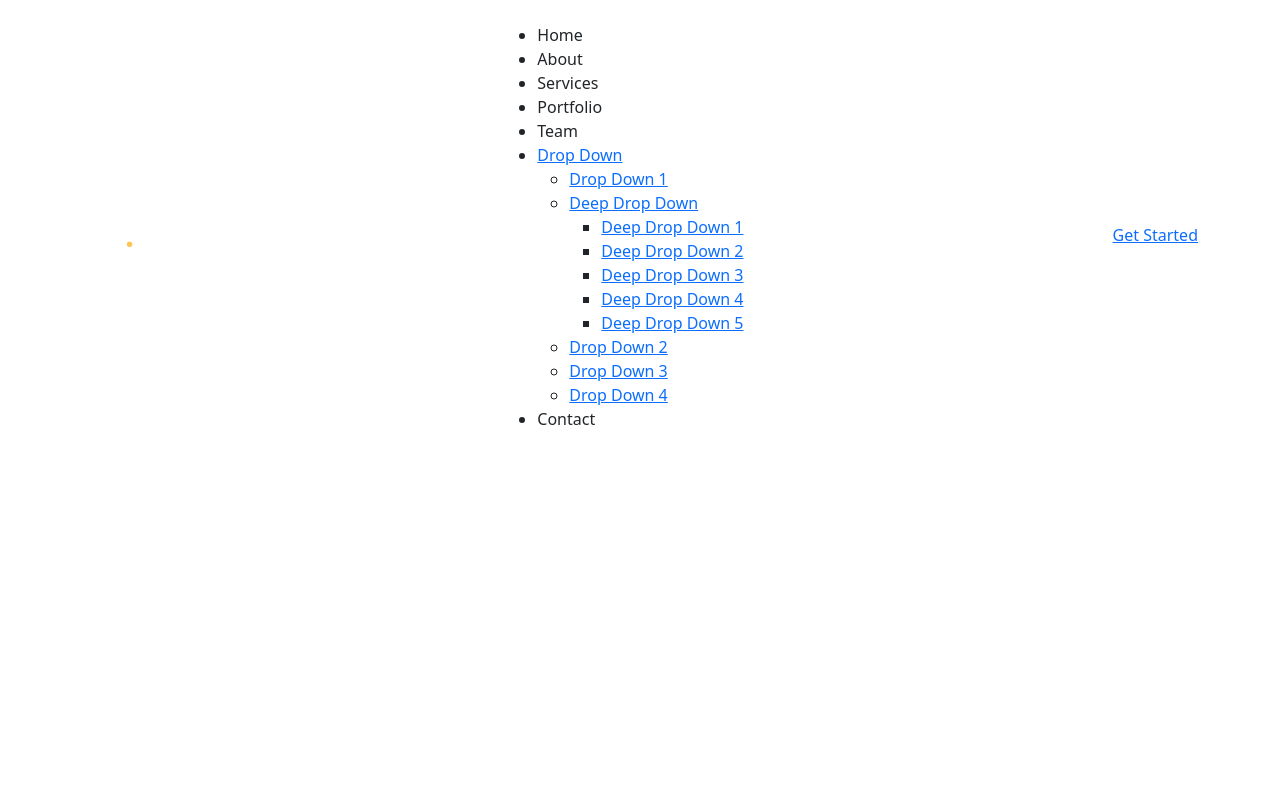
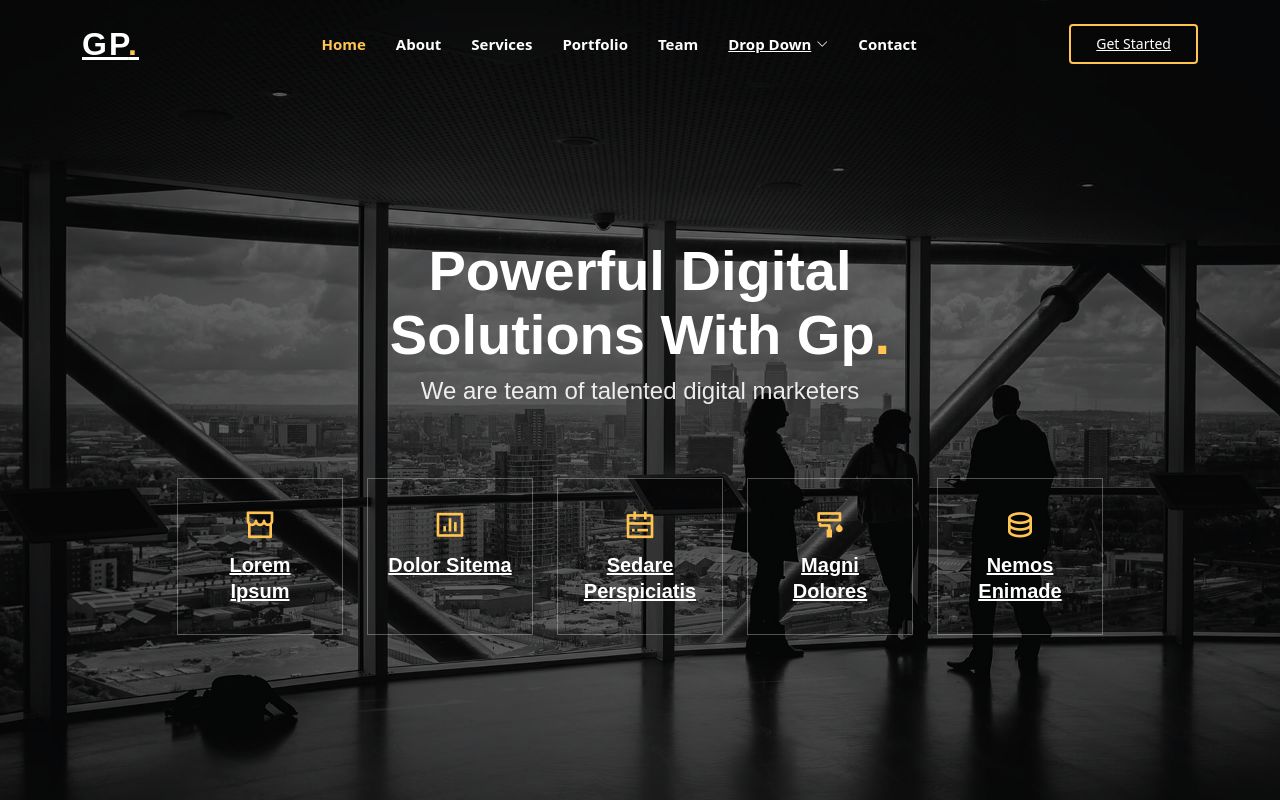
Before and after one commit to artem-evko/web-nine, a React (Create React App) app: page / in a window 1280 px wide. Built offline with nearby package versions, Linux system fonts and the light colour scheme.

Commit message:
add a hero component to the app

```diff
--- a/package.json
+++ b/package.json
@@ -7,11 +7,15 @@
     "@testing-library/react": "^13.4.0",
     "@testing-library/user-event": "^13.5.0",
     "bootstrap": "^5.3.2",
+    "bootstrap-icons": "^1.11.2",
+    "font-awesome": "^4.7.0",
     "jquery": "^3.7.1",
     "popper.js": "^1.16.1",
     "react": "^18.2.0",
+    "react-bootstrap-icons": "^1.10.3",
     "react-dom": "^18.2.0",
     "react-scripts": "5.0.1",
+    "remixicon-react": "^1.0.0",
     "web-vitals": "^2.1.4"
   },
   "scripts": {
--- a/public/index.html
+++ b/public/index.html
@@ -9,12 +9,15 @@
       name="description"
       content="Web site created using create-react-app"
     />
+    <script src="https://use.fontawesome.com/releases/v5.0.8/js/all.js"></script>
     <link rel="apple-touch-icon" href="%PUBLIC_URL%/logo192.png" />
+    <link href="https://cdn.jsdelivr.net/npm/remixicon@3.6.0/fonts/remixicon.css" rel="stylesheet">
     <!--
       manifest.json provides metadata used when your web app is installed on a
       user's mobile device or desktop. See https://developers.google.com/web/fundamentals/web-app-manifest/
     -->
     <link rel="manifest" href="%PUBLIC_URL%/manifest.json" />
+
     <!--
       Notice the use of %PUBLIC_URL% in the tags above.
       It will be replaced with the URL of the `public` folder during the build.
--- a/src/App.css
+++ b/src/App.css
@@ -68,3 +68,448 @@
 #header .logo img {
   max-height: 40px;
 }
+
+/*--------------------------------------------------------------
+#  Get Startet Button
+--------------------------------------------------------------*/
+.get-started-btn {
+  color: #fff;
+  border-radius: 4px;
+  padding: 7px 25px 8px 25px;
+  white-space: nowrap;
+  transition: 0.3s;
+  font-size: 14px;
+  display: inline-block;
+  border: 2px solid #ffc451;
+}
+
+.get-started-btn:hover {
+  background: #ffbb38;
+  color: #343a40;
+}
+
+@media (max-width: 992px) {
+  .get-started-btn {
+    padding: 7px 20px 8px 20px;
+    margin-right: 15px;
+  }
+}
+
+/*--------------------------------------------------------------
+# Navigation Menu
+--------------------------------------------------------------*/
+/**
+* Desktop Navigation
+*/
+.navbar {
+  padding: 0;
+}
+
+.navbar ul {
+  margin: 0;
+  padding: 0;
+  display: flex;
+  list-style: none;
+  align-items: center;
+}
+
+.navbar li {
+  position: relative;
+}
+
+.navbar a,
+.navbar a:focus {
+  display: flex;
+  align-items: center;
+  justify-content: space-between;
+  padding: 10px 0 10px 30px;
+  font-size: 15px;
+  font-weight: 600;
+  color: #fff;
+  white-space: nowrap;
+  transition: 0.3s;
+}
+
+.navbar a i,
+.navbar a:focus i {
+  font-size: 12px;
+  line-height: 0;
+  margin-left: 5px;
+}
+
+.navbar a:hover,
+.navbar .active,
+.navbar .active:focus,
+.navbar li:hover>a {
+  color: #ffc451;
+}
+
+.navbar .dropdown ul {
+  display: block;
+  position: absolute;
+  left: 14px;
+  top: calc(100% + 30px);
+  margin: 0;
+  padding: 10px 0;
+  z-index: 99;
+  opacity: 0;
+  visibility: hidden;
+  background: #fff;
+  box-shadow: 0px 0px 30px rgba(127, 137, 161, 0.25);
+  transition: 0.3s;
+}
+
+.navbar .dropdown ul li {
+  min-width: 200px;
+}
+
+.navbar .dropdown ul a {
+  padding: 10px 20px;
+  font-size: 14px;
+  text-transform: none;
+  color: #151515;
+  font-weight: 400;
+}
+
+.navbar .dropdown ul a i {
+  font-size: 12px;
+}
+
+.navbar .dropdown ul a:hover,
+.navbar .dropdown ul .active:hover,
+.navbar .dropdown ul li:hover>a {
+  background-color: #ffc451;
+}
+
+.navbar .dropdown:hover>ul {
+  opacity: 1;
+  top: 100%;
+  visibility: visible;
+}
+
+.navbar .dropdown .dropdown ul {
+  top: 0;
+  left: calc(100% - 30px);
+  visibility: hidden;
+}
+
+.navbar .dropdown .dropdown:hover>ul {
+  opacity: 1;
+  top: 0;
+  left: 100%;
+  visibility: visible;
+}
+
+@media (max-width: 1366px) {
+  .navbar .dropdown .dropdown ul {
+    left: -90%;
+  }
+
+  .navbar .dropdown .dropdown:hover>ul {
+    left: -100%;
+  }
+}
+
+/**
+* Mobile Navigation
+*/
+.mobile-nav-toggle {
+  color: #fff;
+  font-size: 28px;
+  cursor: pointer;
+  display: none;
+  line-height: 0;
+  transition: 0.5s;
+}
+
+@media (max-width: 991px) {
+  .mobile-nav-toggle {
+    display: block;
+  }
+
+  .navbar ul {
+    display: none;
+  }
+}
+
+.navbar-mobile {
+  position: fixed;
+  overflow: hidden;
+  top: 0;
+  right: 0;
+  left: 0;
+  bottom: 0;
+  background: rgba(0, 0, 0, 0.9);
+  transition: 0.3s;
+  z-index: 999;
+}
+
+.navbar-mobile .mobile-nav-toggle {
+  position: absolute;
+  top: 15px;
+  right: 15px;
+}
+
+.navbar-mobile ul {
+  display: block;
+  position: absolute;
+  top: 55px;
+  right: 15px;
+  bottom: 15px;
+  left: 15px;
+  padding: 10px 0;
+  background-color: #fff;
+  overflow-y: auto;
+  transition: 0.3s;
+}
+
+.navbar-mobile a,
+.navbar-mobile a:focus {
+  padding: 10px 20px;
+  font-size: 15px;
+  color: #151515;
+}
+
+.navbar-mobile a:hover,
+.navbar-mobile .active,
+.navbar-mobile li:hover>a {
+  color: #151515;
+  background-color: #ffc451;
+}
+
+.navbar-mobile .getstarted,
+.navbar-mobile .getstarted:focus {
+  margin: 15px;
+}
+
+.navbar-mobile .dropdown ul {
+  position: static;
+  display: none;
+  margin: 10px 20px;
+  padding: 10px 0;
+  z-index: 99;
+  opacity: 1;
+  visibility: visible;
+  background: #fff;
+  box-shadow: 0px 0px 30px rgba(127, 137, 161, 0.25);
+}
+
+.navbar-mobile .dropdown ul li {
+  min-width: 200px;
+}
+
+.navbar-mobile .dropdown ul a {
+  padding: 10px 20px;
+  color: #151515;
+}
+
+.navbar-mobile .dropdown ul a i {
+  font-size: 12px;
+}
+
+.navbar-mobile .dropdown ul a:hover,
+.navbar-mobile .dropdown ul .active:hover,
+.navbar-mobile .dropdown ul li:hover>a {
+  background-color: #ffc451;
+}
+
+.navbar-mobile .dropdown>.dropdown-active {
+  display: block;
+}
+
+/*--------------------------------------------------------------
+# Hero Section
+--------------------------------------------------------------*/
+#hero {
+  width: 100%;
+  min-height: 100vh;
+  background: url("./assets/img/hero-bg.jpg") top center;
+  background-size: cover;
+  position: relative;
+}
+
+#hero:before {
+  content: "";
+  background: rgba(0, 0, 0, 0.6);
+  position: absolute;
+  bottom: 0;
+  top: 0;
+  left: 0;
+  right: 0;
+}
+
+#hero .container {
+  position: relative;
+  padding-top: 74px;
+  text-align: center;
+}
+
+#hero h1 {
+  margin: 0;
+  font-size: 56px;
+  font-weight: 700;
+  line-height: 64px;
+  color: #fff;
+  font-family: "Poppins", sans-serif;
+}
+
+#hero h1 span {
+  color: #ffc451;
+}
+
+#hero h2 {
+  color: rgba(255, 255, 255, 0.9);
+  margin: 10px 0 0 0;
+  font-size: 24px;
+}
+
+#hero .icon-box {
+  padding: 30px 20px;
+  transition: ease-in-out 0.3s;
+  border: 1px solid rgba(255, 255, 255, 0.3);
+  height: 100%;
+  text-align: center;
+}
+
+#hero .icon-box i {
+  font-size: 32px;
+  line-height: 1;
+  color: #ffc451;
+}
+
+#hero .icon-box h3 {
+  font-weight: 700;
+  margin: 10px 0 0 0;
+  padding: 0;
+  line-height: 1;
+  font-size: 20px;
+  line-height: 26px;
+}
+
+#hero .icon-box h3 a {
+  color: #fff;
+  transition: ease-in-out 0.3s;
+}
+
+#hero .icon-box h3 a:hover {
+  color: #ffc451;
+}
+
+#hero .icon-box:hover {
+  border-color: #ffc451;
+}
+
+@media (min-width: 1024px) {
+  #hero {
+    background-attachment: fixed;
+  }
+}
+
+@media (max-width: 768px) {
+  #hero h1 {
+    font-size: 28px;
+    line-height: 36px;
+  }
+
+  #hero h2 {
+    font-size: 20px;
+    line-height: 24px;
+  }
+}
+
+#hero {
+  width: 100%;
+  min-height: 100vh;
+  background: url("./assets/img/hero-bg.jpg") top center;
+  background-size: cover;
+  position: relative;
+}
+
+#hero:before {
+  content: "";
+  background: rgba(0, 0, 0, 0.6);
+  position: absolute;
+  bottom: 0;
+  top: 0;
+  left: 0;
+  right: 0;
+}
+
+#hero .container {
+  position: relative;
+  padding-top: 74px;
+  text-align: center;
+}
+
+#hero h1 {
+  margin: 0;
+  font-size: 56px;
+  font-weight: 700;
+  line-height: 64px;
+  color: #fff;
+  font-family: "Poppins", sans-serif;
+}
+
+#hero h1 span {
+  color: #ffc451;
+}
+
+#hero h2 {
+  color: rgba(255, 255, 255, 0.9);
+  margin: 10px 0 0 0;
+  font-size: 24px;
+}
+
+#hero .icon-box {
+  padding: 30px 20px;
+  transition: ease-in-out 0.3s;
+  border: 1px solid rgba(255, 255, 255, 0.3);
+  height: 100%;
+  text-align: center;
+}
+
+#hero .icon-box i {
+  font-size: 32px;
+  line-height: 1;
+  color: #ffc451;
+}
+
+#hero .icon-box h3 {
+  font-weight: 700;
+  margin: 10px 0 0 0;
+  padding: 0;
+  line-height: 1;
+  font-size: 20px;
+  line-height: 26px;
+}
+
+#hero .icon-box h3 a {
+  color: #fff;
+  transition: ease-in-out 0.3s;
+}
+
+#hero .icon-box h3 a:hover {
+  color: #ffc451;
+}
+
+#hero .icon-box:hover {
+  border-color: #ffc451;
+}
+
+@media (min-width: 1024px) {
+  #hero {
+    background-attachment: fixed;
+  }
+}
+
+@media (max-width: 768px) {
+  #hero h1 {
+    font-size: 28px;
+    line-height: 36px;
+  }
+
+  #hero h2 {
+    font-size: 20px;
+    line-height: 24px;
+  }
+}
--- a/src/App.js
+++ b/src/App.js
@@ -1,10 +1,16 @@
 import logo from './logo.svg';
 import './App.css';
 import Header from './components/header';
+import Hero from './components/hero';
 
 function App() {
   return (
-   <Header/>
+    <div>
+      <Header/>
+      <Hero/>
+    </div>
+
+
   );
 }
 
--- /dev/null
+++ b/src/components/hero.js
@@ -0,0 +1,55 @@
+import React from 'react';
+
+const Hero = () => {
+    return (
+        <div>
+            <section id="hero" class="d-flex align-items-center justify-content-center">
+    <div class="container" data-aos="fade-up">
+
+      <div class="row justify-content-center" data-aos="fade-up" data-aos-delay="150">
+        <div class="col-xl-6 col-lg-8">
+          <h1>Powerful Digital Solutions With Gp<span>.</span></h1>
+          <h2>We are team of talented digital marketers</h2>
+        </div>
+      </div>
+
+      <div class="row gy-4 mt-5 justify-content-center" data-aos="zoom-in" data-aos-delay="250">
+        <div class="col-xl-2 col-md-4">
+          <div class="icon-box">
+            <i class="ri-store-line"></i>
+            <h3><a href="">Lorem Ipsum</a></h3>
+          </div>
+        </div>
+        <div class="col-xl-2 col-md-4">
+          <div class="icon-box">
+            <i class="ri-bar-chart-box-line"></i>
+            <h3><a href="">Dolor Sitema</a></h3>
+          </div>
+        </div>
+        <div class="col-xl-2 col-md-4">
+          <div class="icon-box">
+            <i class="ri-calendar-todo-line"></i>
+            <h3><a href="">Sedare Perspiciatis</a></h3>
+          </div>
+        </div>
+        <div class="col-xl-2 col-md-4">
+          <div class="icon-box">
+            <i class="ri-paint-brush-line"></i>
+            <h3><a href="">Magni Dolores</a></h3>
+          </div>
+        </div>
+        <div class="col-xl-2 col-md-4">
+          <div class="icon-box">
+            <i class="ri-database-2-line"></i>
+            <h3><a href="">Nemos Enimade</a></h3>
+          </div>
+        </div>
+      </div>
+
+    </div>
+  </section>
+        </div>
+    );
+}
+
+export default Hero;
--- a/src/index.css
+++ b/src/index.css
@@ -1,13 +1,23 @@
 body {
-  margin: 0;
-  font-family: -apple-system, BlinkMacSystemFont, 'Segoe UI', 'Roboto', 'Oxygen',
-    'Ubuntu', 'Cantarell', 'Fira Sans', 'Droid Sans', 'Helvetica Neue',
-    sans-serif;
-  -webkit-font-smoothing: antialiased;
-  -moz-osx-font-smoothing: grayscale;
+  font-family: "Open Sans", sans-serif;
+  color: #444444;
 }
 
-code {
-  font-family: source-code-pro, Menlo, Monaco, Consolas, 'Courier New',
-    monospace;
+a {
+  color: #ffc451;
+  text-decoration: none;
 }
+
+a:hover {
+  color: #ffd584;
+  text-decoration: none;
+}
+
+h1,
+h2,
+h3,
+h4,
+h5,
+h6 {
+  font-family: "Raleway", sans-serif;
+}
--- a/src/index.js
+++ b/src/index.js
@@ -7,6 +7,8 @@ import 'bootstrap/dist/css/bootstrap.min.css';
 import $ from 'jquery';
 import Popper from 'popper.js';
 import 'bootstrap/dist/js/bootstrap.bundle.min';
+import "bootstrap-icons/font/bootstrap-icons.css";
+import 'font-awesome/css/font-awesome.min.css';
 
 const root = ReactDOM.createRoot(document.getElementById('root'));
 root.render(
```
Also changed, not shown: 1 other file (tests, documents, lock files or other folders).
